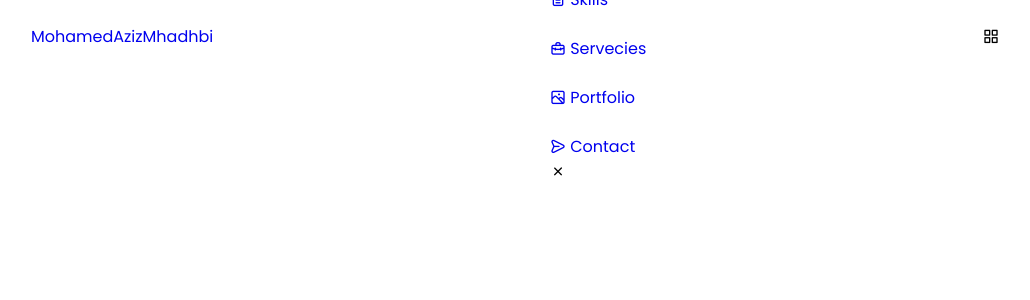
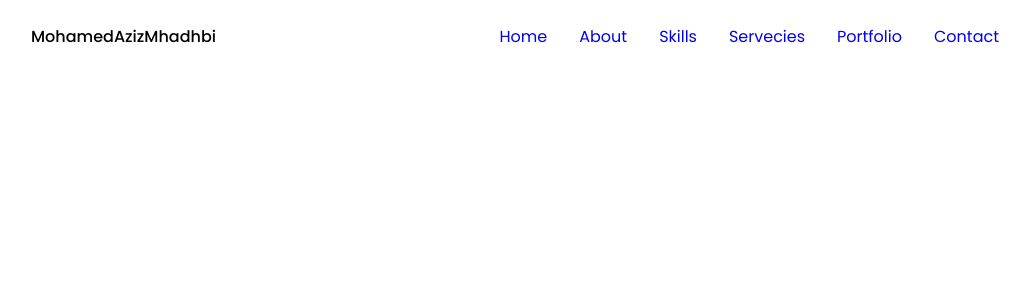
Before and after one commit to Mohamed-Aziz-Mhadhbi/mohamed-aziz-mhadhbi.github.io, a React (Create React App) app: page / in a window 1280 px wide. Shown: the top 300 px of the page, without its empty margins (125-1155 px from the left). Built offline with nearby package versions, Linux system fonts and the light colour scheme.

Commit message:
all nav done

```diff
--- a/src/components/header/header.css
+++ b/src/components/header/header.css
@@ -1,4 +1,4 @@
-.heaer {
+.header {
     width: 100%;
     position: fixed;
     top:0;
@@ -14,3 +14,30 @@
     align-items: center;
     column-gap: 1rem;
 }
+
+.nav__logo,
+.nav__toggle {
+    color: var(--title-color);
+    font-weight: var(--font-medium);
+}
+
+.nav__list {
+    display: flex;
+    column-gap: 2rem;
+}
+
+.nav__link {
+    display: flex;
+    flex-direction: column;
+    align-items: center;
+    font-size: var(--small-font-size);
+    color: var(--title-color);
+    font-weight: var(--font-medium);
+    transition: .3s;
+}
+
+.nav__icon,
+.nav__close,
+.nav__toggle {
+    display: none;
+}
```
